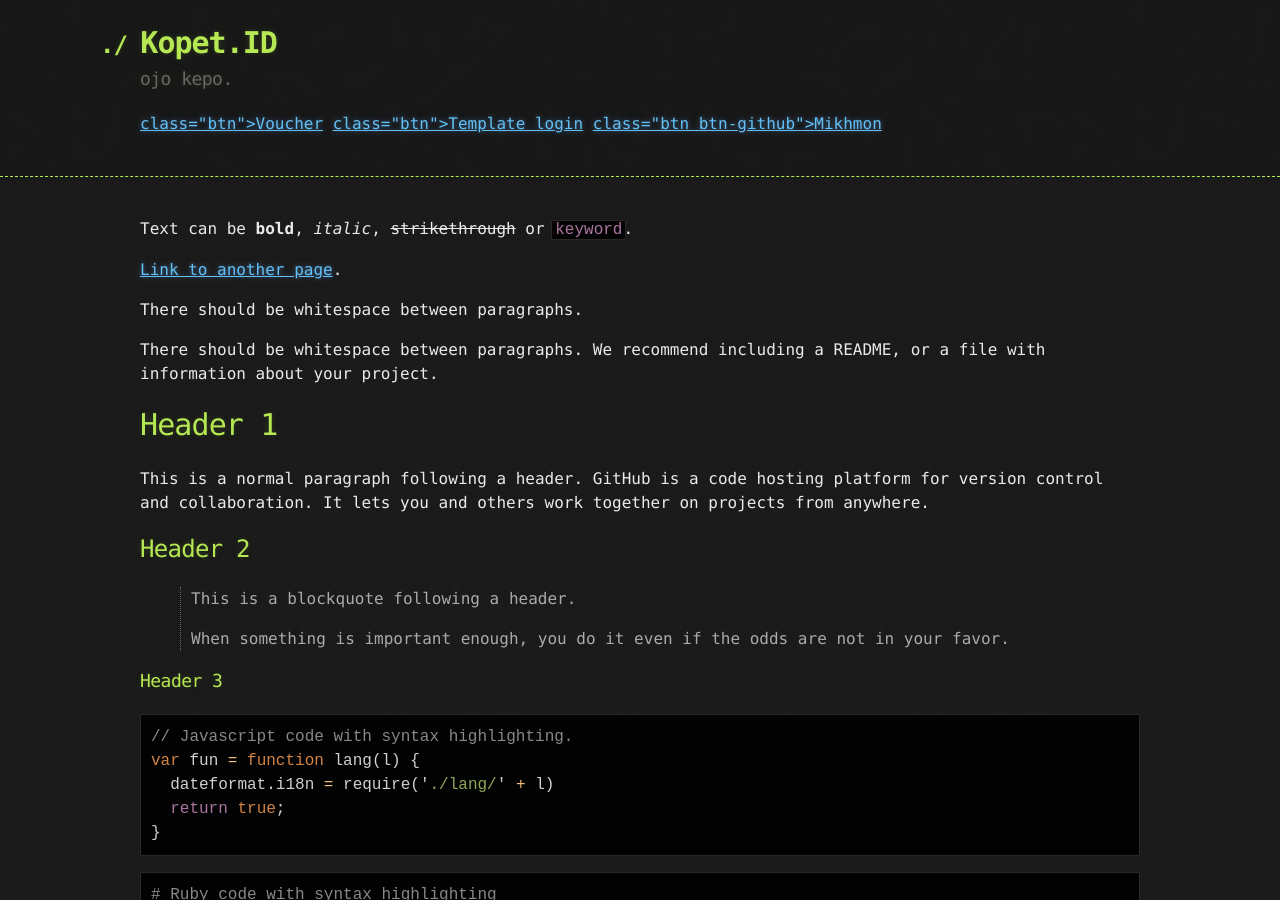
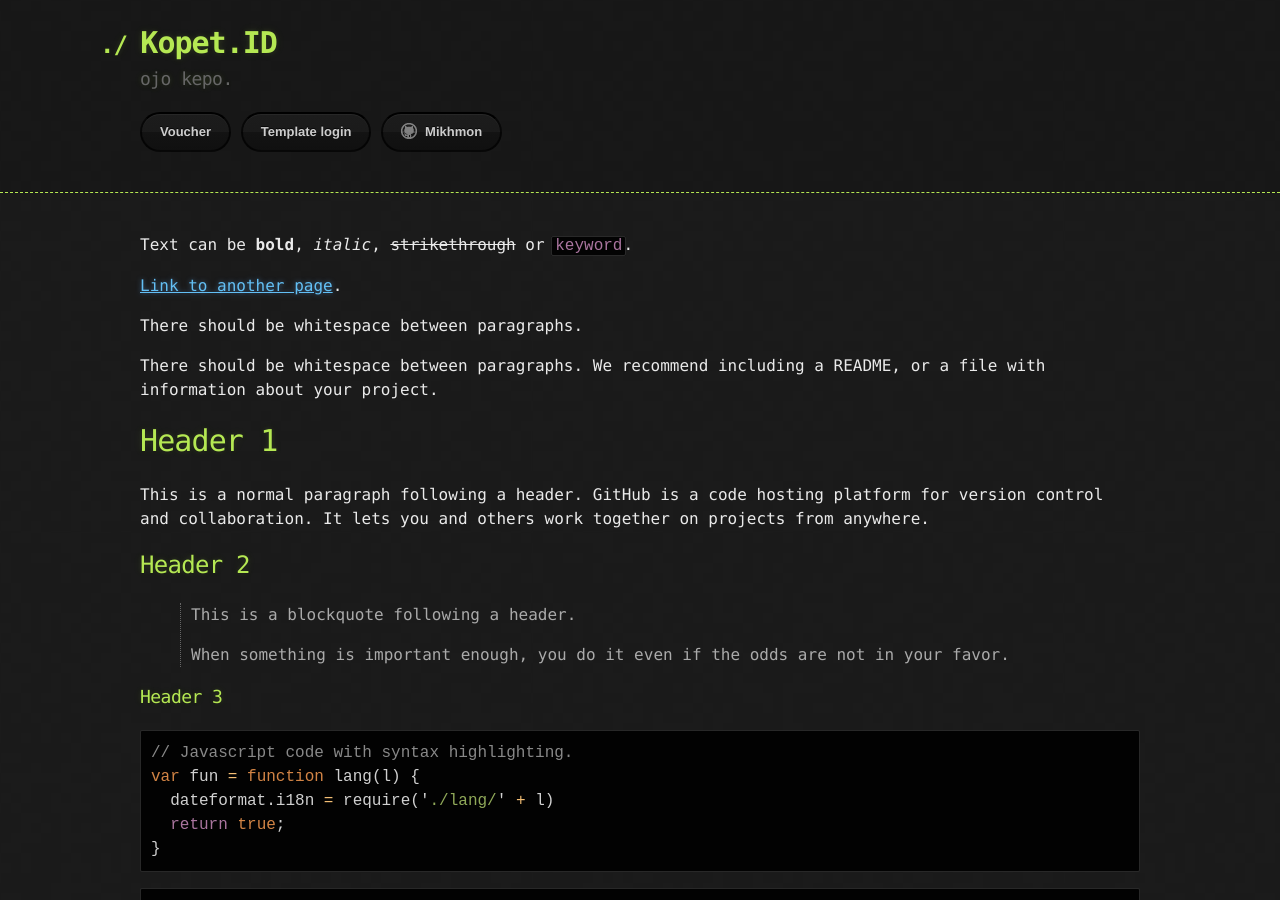
Before and after one commit to ukhaiz/ukhaiz.github.io, a Jekyll site: the page built from index.md, in a window 1280 px wide and 900 px high. Built offline with Jekyll 4.4.1, drawn with Linux system fonts in a browser that asks for light colours.

Commit message:
Update default.html

```diff
--- a/_layouts/default.html
+++ b/_layouts/default.html
@@ -18,10 +18,10 @@
 
         <section id="downloads">
           {% if site.show_downloads %}
-            <a href="https://ukhaiz.github.io/voucher"/> class="btn">Voucher</a>
-            <a href="https://ukhaiz.github.io/Template-login"/> class="btn">Template login</a>
+            <a href="https://ukhaiz.github.io/voucher" class="btn">Voucher</a>
+            <a href="https://ukhaiz.github.io/Template-login" class="btn">Template login</a>
           {% endif %}
-          <a href="https://laksa19.github.io"/> class="btn btn-github"><span class="icon"></span>Mikhmon</a>
+          <a href="https://laksa19.github.io" class="btn btn-github"><span class="icon"></span>Mikhmon</a>
         </section>
       </div>
     </header>
```
